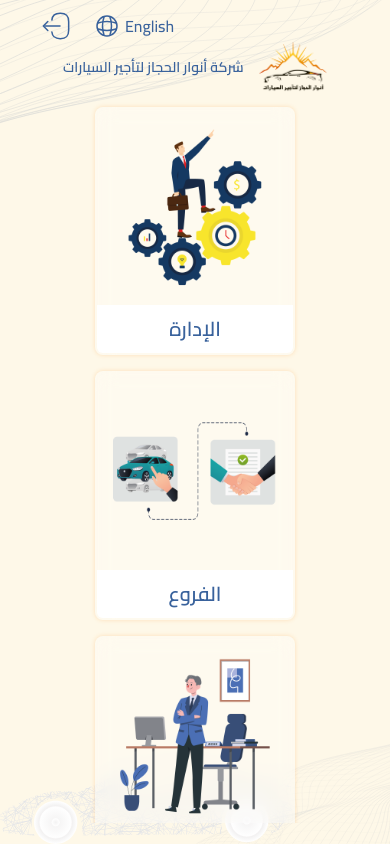
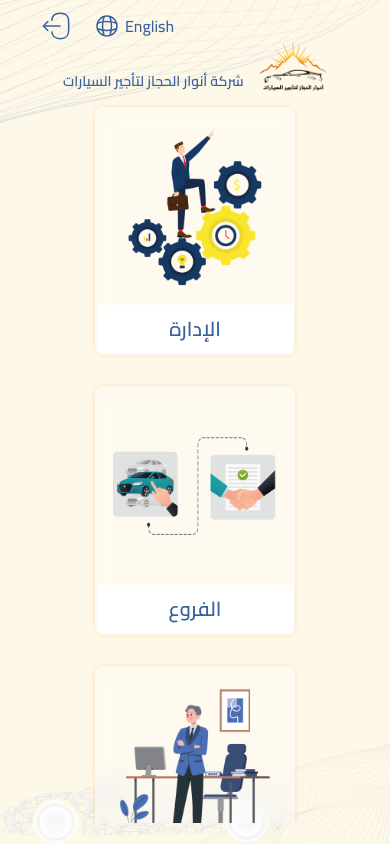
Before and after one commit to AyatT12/login_v2, a plain HTML site: page Systems.html in a window 390 px wide. Drawn offline with nearby package versions, Linux system fonts and the light colour scheme.

Commit message:
Refactor HTML structure and CSS styles
Adjusted styles and layout for better responsiveness and visual appeal.

```diff
--- a/Systems.html
+++ b/Systems.html
@@ -68,7 +68,7 @@
 
         .logo-section {
             display: flex;
-            align-items: center;
+            align-items: end;
             gap: 15px;
         }
 
@@ -116,7 +116,9 @@
             max-height: 100%;
             overflow: auto;
         }
-
+        .systems-grid .col-md-4{
+             padding-bottom: 15px;
+        }
         .system-card {
             border-radius: 8px;
             background: rgba(254, 254, 254, 0.32);
@@ -260,7 +262,6 @@
                 display: flex;
                 justify-content: center;
             }
-
         }
 
         @media (max-width: 480px) {
@@ -293,14 +294,6 @@
             .up {
                 width: 100%;
                 top: 0px;
-            }
-
-        }
-
-         @media (min-width: 768px) {
-
-            .systems-grid .col-md-4 {
-              padding-bottom: 30px;
             }
 
         }
```
